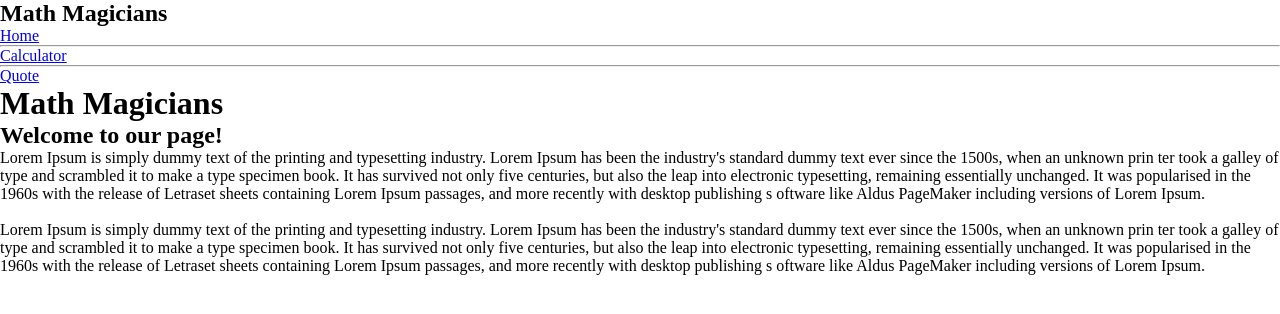
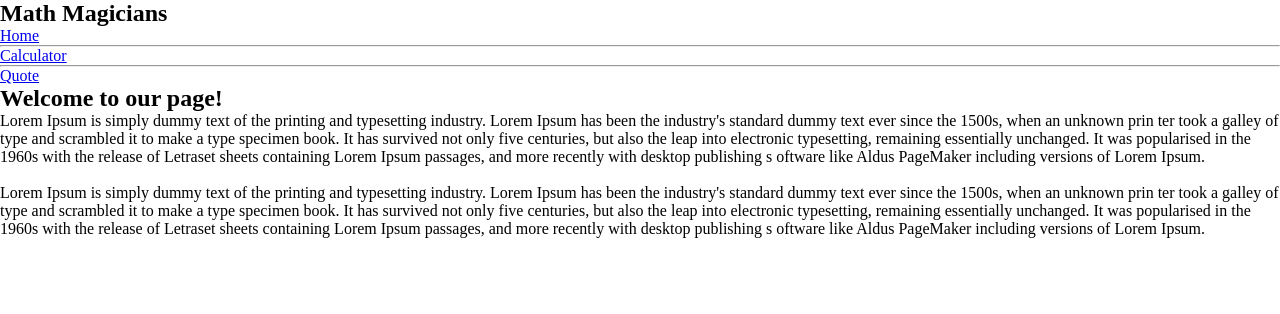
Before and after one commit to Diegogagan2587/math-magicians, a React (Create React App) app: page / in a window 1280 px wide. Shown: the top 314 px of the page. Built offline with nearby package versions, Linux system fonts and the light colour scheme.

Commit message:
removes title from app.js to move it into Navigation.js

```diff
--- a/src/App.js
+++ b/src/App.js
@@ -9,7 +9,6 @@ function App() {
   return (
     <div className="App">
       <Navigation />
-      <h1>Math Magicians</h1>
       <Routes>
         <Route path='/' element={<Home />} />
         <Route path='calculator' element={<Calculator />} />
```
